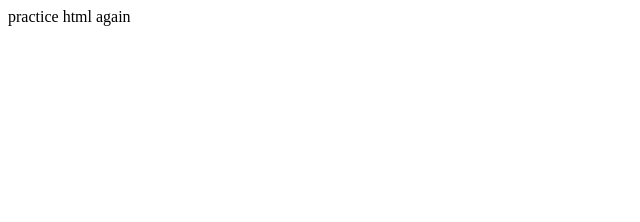
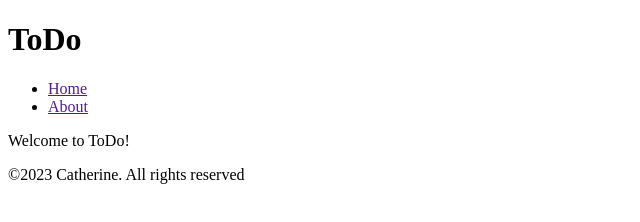
Before and after one commit to CatB8s/todo, a plain HTML site: page index.html in a window 1280 px wide. Shown: the whole page, without its empty margins (0-640 px from the left). Drawn offline with Linux system fonts and the light colour scheme.

Commit message:
Update index.html

```diff
--- a/index.html
+++ b/index.html
@@ -7,6 +7,16 @@
     <title>To Do list</title>
 </head>
 <body>
-    practice html again
+    <header>
+        <h1>ToDo</h1>
+        <nav>
+            <ul>
+                <li><a href="">Home</a></li>
+                <li><a href="">About</a></li>
+            </ul>
+        </nav>
+    </header>
+    <p>Welcome to ToDo!</p>
+    <footer>©2023 Catherine. All rights reserved</footer>
 </body>
 </html>
```
